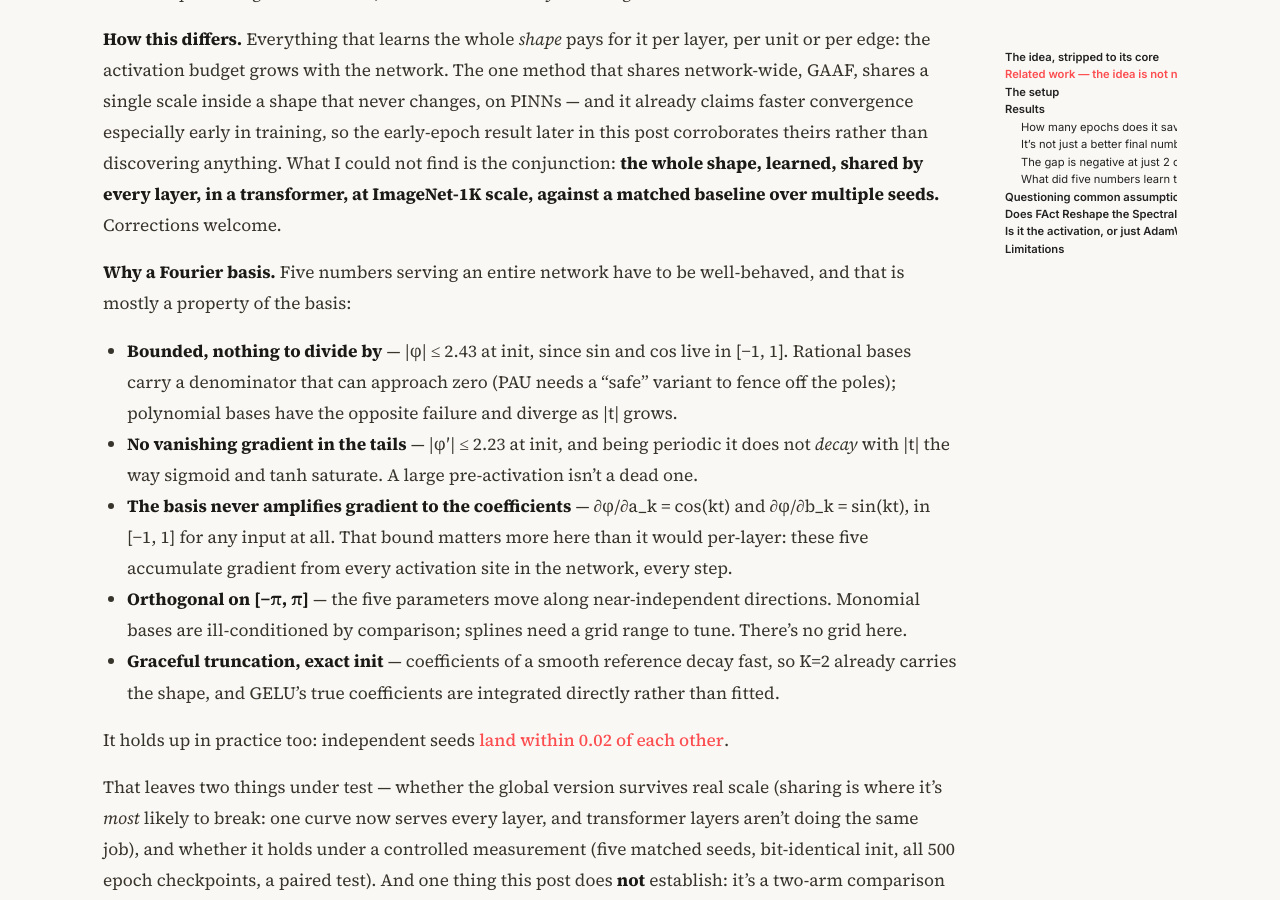
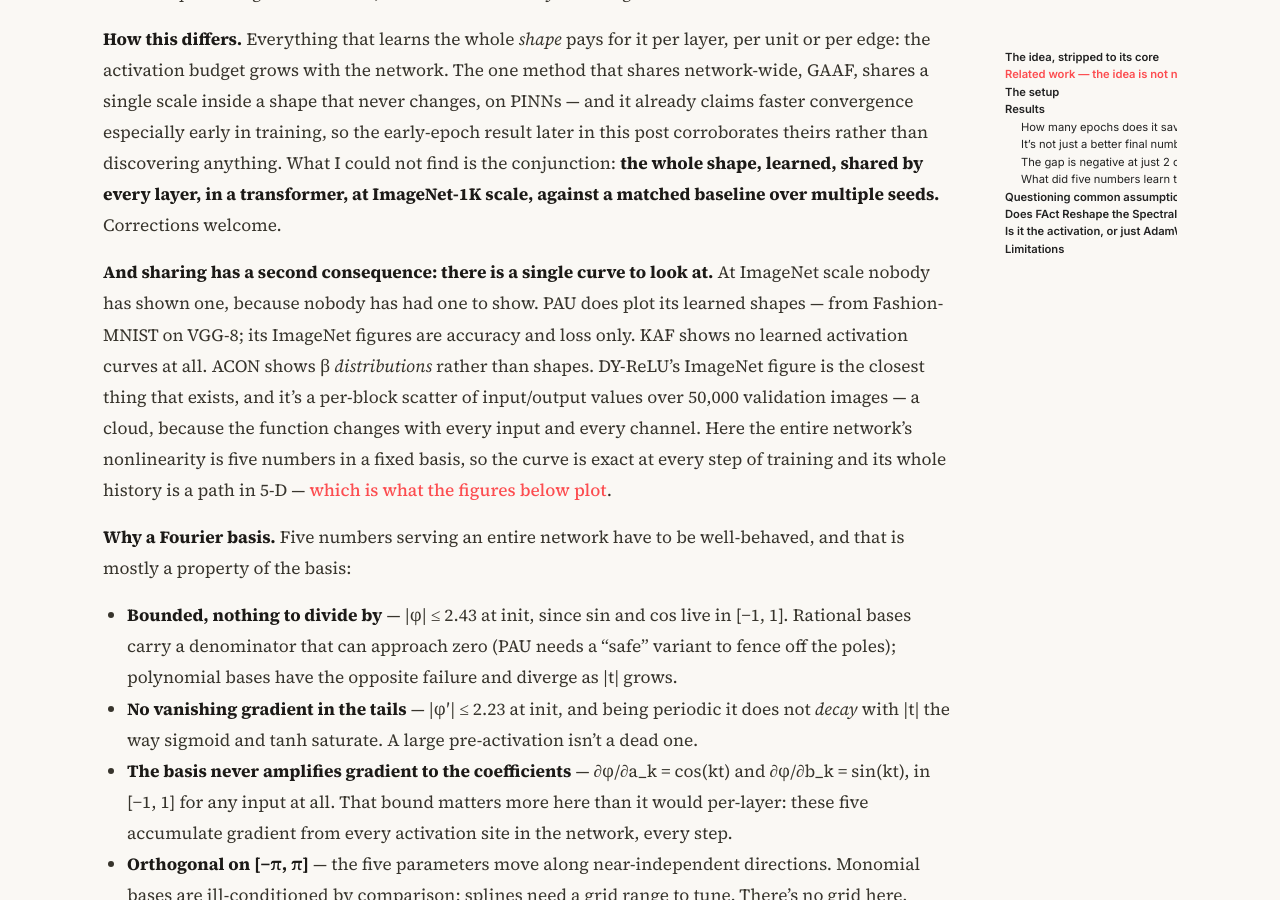
Before and after one commit to Arunprakash-A/Arunprakash-a.github.io, a Jekyll site: the page built from _posts/2026-08-11-learnable-activations-might-have-better-loss-landscape.md, in a window 1280 px wide and 900 px high, scrolled down 3137 px. Built offline with Jekyll 4.4.1, drawn with Linux system fonts in a browser that asks for light colours; nearby versions of some CDN libraries.

Commit message:
Add the visibility claim, validated against the ImageNet-scale papers
At ImageNet scale no prior work shows a single learned activation curve,
because none of them has a single activation. Checked each candidate:
PAU's only learned-shape figure (Fig 3) is VGG-8 on Fashion-MNIST while its
ImageNet figure (Fig 5) is accuracy/loss; KAF plots no activation curves,
only CIFAR-10 scaling factors; ACON plots beta distributions of a trained
ResNet-50, not shapes; DY-ReLU's Fig 3 does come from ImageNet but is a
per-block scatter over 50k val images of an input-dependent, channel-wise
function.

Scoped to "a single curve over an interval" rather than "nobody visualized
an activation", which the PAU and DY-ReLU figures would falsify.

Co-Authored-By: Claude Sonnet 5 <noreply@anthropic.com>

```diff
--- a/_posts/2026-08-11-learnable-activations-might-have-better-loss-landscape.md
+++ b/_posts/2026-08-11-learnable-activations-might-have-better-loss-landscape.md
@@ -97,6 +97,18 @@ early-epoch result later in this post corroborates theirs rather than
 discovering anything. What I could not find is the conjunction: **the whole
 shape, learned, shared by every layer, in a transformer, at ImageNet-1K
 scale, against a matched baseline over multiple seeds.** Corrections welcome.
+
+**And sharing has a second consequence: there is a single curve to look at.**
+At ImageNet scale nobody has shown one, because nobody has had one to show.
+PAU does plot its learned shapes — from Fashion-MNIST on VGG-8; its ImageNet
+figures are accuracy and loss only. KAF shows no learned activation curves at
+all. ACON shows β *distributions* rather than shapes. DY-ReLU's ImageNet
+figure is the closest thing that exists, and it's a per-block scatter of
+input/output values over 50,000 validation images — a cloud, because the
+function changes with every input and every channel. Here the entire
+network's nonlinearity is five numbers in a fixed basis, so the curve is
+exact at every step of training and its whole history is a path in 5-D —
+[which is what the figures below plot](#what-did-five-numbers-learn-to-do).
 
 **Why a Fourier basis.** Five numbers serving an entire network have to be
 well-behaved, and that is mostly a property of the basis:
```
